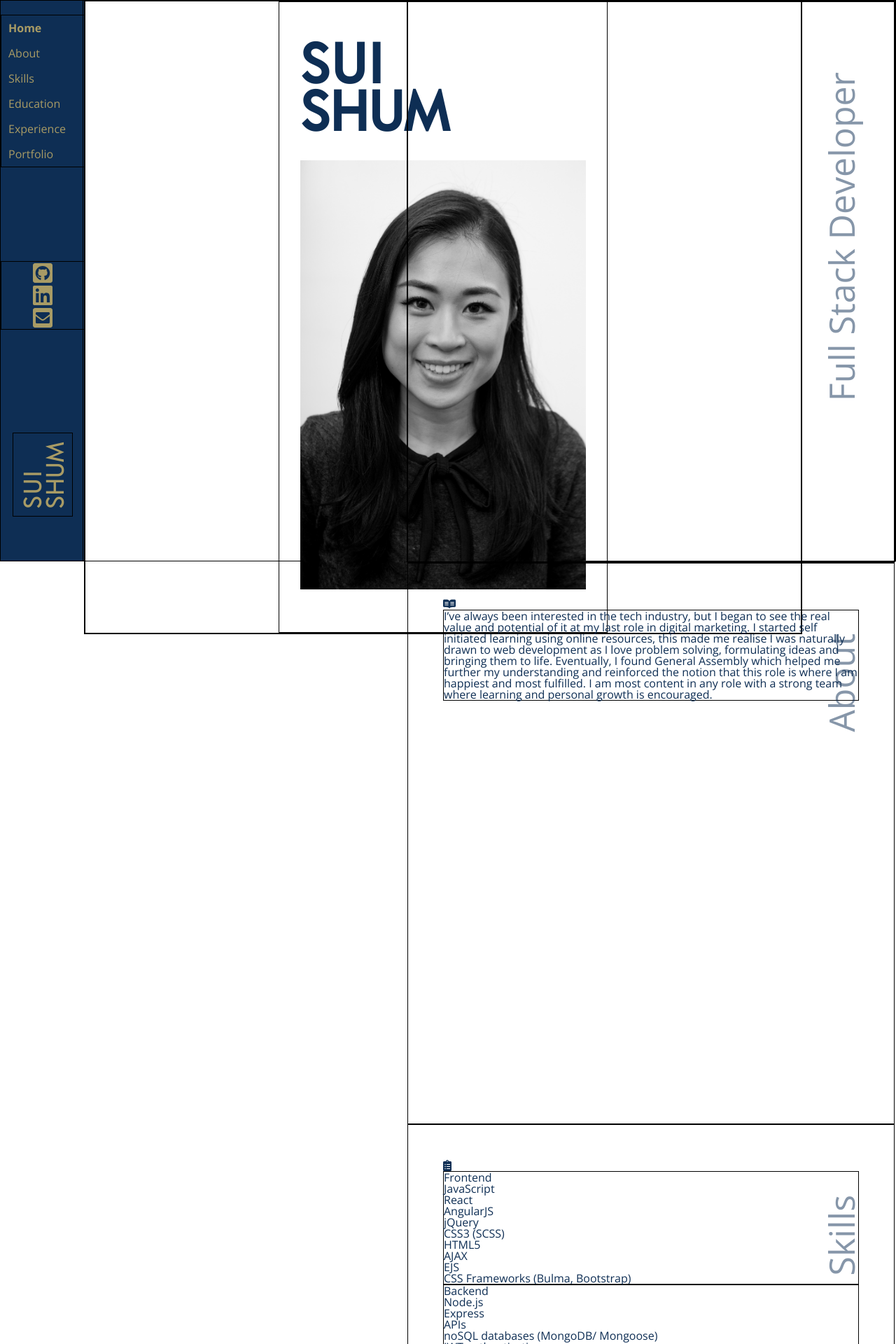
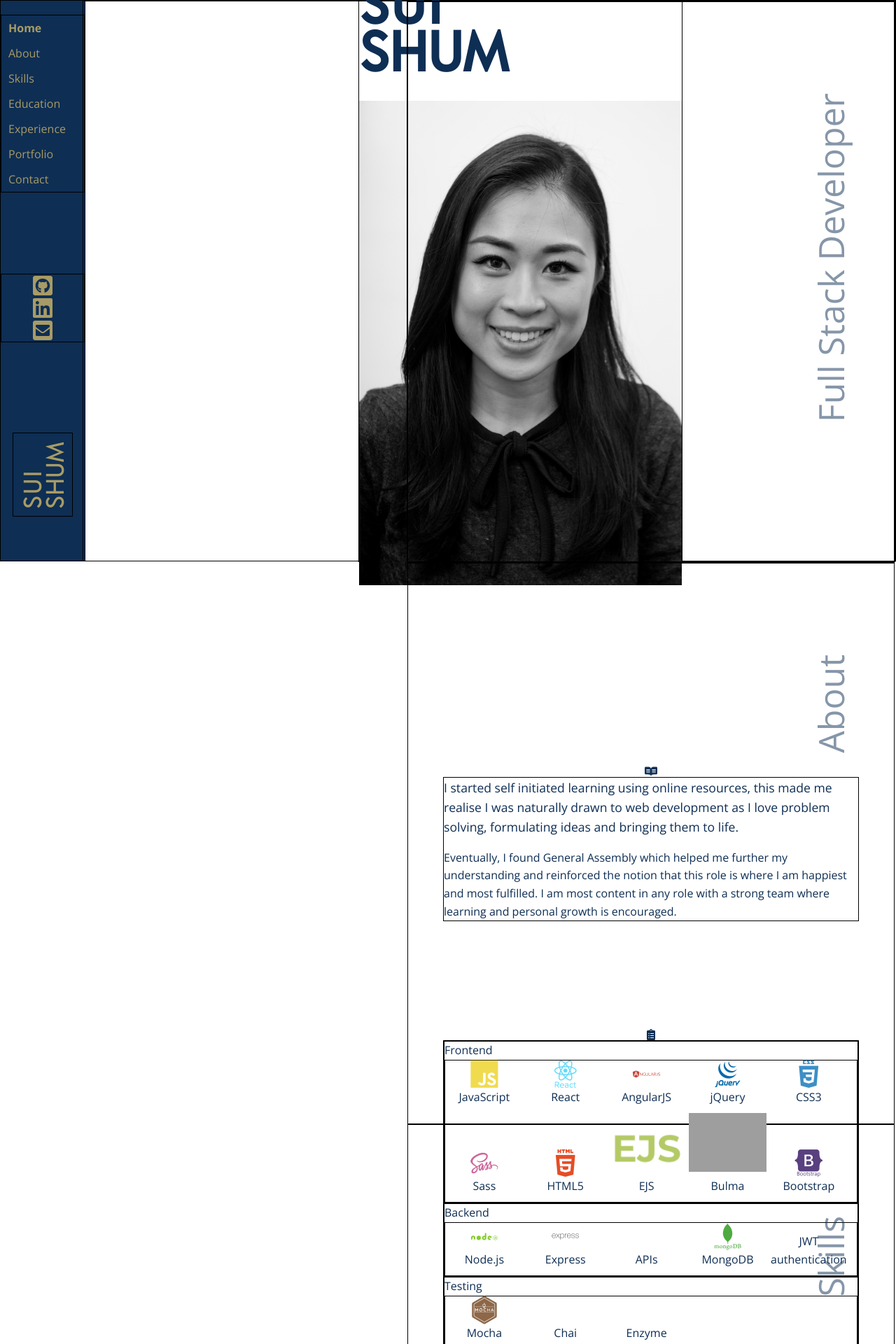
Before and after one commit to suishum/suishum.github.io, a PHP site: page / in a window 1280 px wide. Shown: the top 1920 px of the page at 70% size. Run offline with PHP 8.4, Linux system fonts and the light colour scheme; some libraries are stand-ins or nearby versions; grey boxes are pictures that could not be loaded.

Commit message:
added hero image animation, added icons, rearranged text

```diff
--- a/css/style.css
+++ b/css/style.css
@@ -30,7 +30,17 @@ body {
 .full-height {
   padding: 50px;
   height: calc(100vh - 100px);
-  position: relative; }
+  position: relative;
+  display: flex;
+  flex-direction: column;
+  justify-content: center;
+  line-height: 1.6; }
+  .full-height p.lead {
+    font-size: 1.1em;
+    padding-bottom: 1em; }
+  .full-height svg {
+    display: block;
+    margin: 0 auto; }
 
 .section-title {
   font-size: 50px;
@@ -38,10 +48,6 @@ body {
   position: absolute;
   right: 0;
   top: 150px; }
-
-.flex-space-around {
-  display: flex;
-  justify-content: space-around; }
 
 .rotated-up-center {
   -ms-transform: translate(0px, -50px) rotate(-90deg);
@@ -121,10 +127,14 @@ body {
   left: 120px;
   width: 80%; }
   .left-content .hero {
-    width: 40%;
-    /* height: 50vh; */
-    padding: 50px 30px;
-    height: 100vh; }
+    width: 45%;
+    height: 100vh;
+    position: absolute;
+    right: 170px;
+    transition: 1.5s;
+    display: flex;
+    flex-direction: column;
+    justify-content: center; }
     .left-content .hero .hero-title {
       font-family: 'acre', 'Open Sans', sans-serif;
       font-size: 80px;
@@ -134,14 +144,25 @@ body {
       margin-bottom: 0.5em; }
       .left-content .hero .hero-title span {
         letter-spacing: 3px; }
-    .left-content .hero img {
-      width: 100%; }
 
 .right-content {
   height: 100vh;
   position: absolute;
   right: 0;
   width: 60%; }
+  .right-content .full-height .skills li {
+    display: inline-block;
+    width: 19%;
+    text-align: center;
+    margin-bottom: 10px; }
+    .right-content .full-height .skills li i {
+      font-size: 40px;
+      display: block; }
+    .right-content .full-height .skills li img {
+      width: 100%; }
+  .right-content .full-height form {
+    display: flex;
+    flex-direction: column; }
 
 .portfolio-container {
   padding: 50px; }
--- a/css/style.scss
+++ b/css/style.scss
@@ -47,6 +47,18 @@ body {
   // minus top + bottom padding
   height: calc(100vh - 100px);
   position: relative;
+  display: flex;
+  flex-direction: column;
+  justify-content: center;
+  line-height: 1.6;
+  p.lead {
+    font-size: 1.1em;
+    padding-bottom: 1em;
+  }
+  svg {
+    display: block;
+    margin: 0 auto;
+  }
 }
 .section-title {
   font-size: 50px;
@@ -56,10 +68,10 @@ body {
   top: 150px;
   // padding: 100px 0 0 0;
 }
-.flex-space-around {
-  display: flex;
-  justify-content: space-around;
-}
+// .flex-space-around {
+//   display: flex;
+//   justify-content: space-around;
+// }
 .rotated-up-center {
   -ms-transform: translate(0px, -50px) rotate(-90deg);
   -moz-transform: translate(0px, -50px) rotate(-90deg);
@@ -156,10 +168,15 @@ body {
   width: 80%;
   // change to width: calc(50% - 170px); when scrolled out of home
   .hero {
-    width: 40%;
-    /* height: 50vh; */
-    padding: 50px 30px;
+    width: 45%;
+    // padding: 50px 30px;
     height: 100vh;
+    position: absolute;
+    right: 170px;
+    transition: 1.5s;
+    display: flex;
+    flex-direction: column;
+    justify-content: center;
     .hero-title {
       font-family: 'acre', 'Open Sans', sans-serif;
       font-size: 80px;
@@ -171,9 +188,10 @@ body {
         letter-spacing: 3px;
       }
     }
-    img {
-      width: 100%;
-    }
+    // img {
+    //   width: auto;
+    //   height: 80%;
+    // }
   }
 }
 .right-content {
@@ -182,6 +200,27 @@ body {
   position: absolute;
   right: 0;
   width: 60%;
+  .full-height {
+    .skills {
+      li {
+        display: inline-block;
+        width: 19%;
+        text-align: center;
+        margin-bottom: 10px;
+        i {
+          font-size: 40px;
+          display: block;
+        }
+        img {
+          width: 100%;
+        }
+      }
+    }
+    form {
+      display: flex;
+      flex-direction: column;
+    }
+  }
 }
 
 // PORTFOLIO PAGE
--- a/includes/head.php
+++ b/includes/head.php
@@ -1,10 +1,12 @@
 <head>
   <meta charset="utf-8">
   <title>Sui Shum | Developer</title>
+  <!-- TODO: FIND A WAY TO HIDE ROOT FOLDERS? SO USERS CANNOT SEE FILE STRUCTURE -->
   <link rel="stylesheet" href="https://cdnjs.cloudflare.com/ajax/libs/meyer-reset/2.0/reset.min.css">
   <link href="https://fonts.googleapis.com/css?family=Open+Sans:400,600,700" rel="stylesheet">
+  <link rel="stylesheet" href="./node_modules/devicon-2.2/devicon.min.css"></link>
+  <link rel="stylesheet" href="css/style.css">
   <script defer src="https://use.fontawesome.com/releases/v5.0.10/js/all.js" integrity="sha384-slN8GvtUJGnv6ca26v8EzVaR9DC58QEwsIk9q1QXdCU8Yu8ck/tL/5szYlBbqmS+" crossorigin="anonymous"></script>
-  <link rel="stylesheet" href="css/style.css">
   <script type="text/javascript" src="./node_modules/jquery/dist/jquery.min.js"></script>
   <script type="text/javascript" src="./js/app.js"></script>
 </head>
--- a/includes/navbar.php
+++ b/includes/navbar.php
@@ -19,6 +19,9 @@
       <li class="nav-link portfolio-link"><a href="portfolio.php">
         <!-- <i class="fas fa-folder-open"></i> -->
         Portfolio</a></li>
+      <li class="nav-link contact-link"><a class="scroll" href="index.php#contact">
+        <!-- <i class="fas fa-envelope"></i> -->
+        Contact</a></li>
     </ul>
   </div>
 
--- a/index.php
+++ b/index.php
@@ -9,12 +9,9 @@
     ?>
     <div class="container">
       <div class="left-content">
-        <div class="flex-space-around">
           <div class="hero">
-            <!-- <i class="fab fa-readme"></i> -->
             <h1 class="hero-title"><span>Sui</span> <br/> Shum</h1>
-            <img src="images/sui.jpg" alt="Sui Shum profile picture"></img>
-          </div>
+            <img class="hero-image" src="images/sui.jpg" alt="Sui Shum profile picture"></img>
           </div>
       </div>
       <div class="right-content">
@@ -25,67 +22,83 @@
           <h2 class="section-title rotated-up-rb">About</h2>
           <i class="fab fa-readme"></i>
           <div>
-            <p>I’ve always been interested in the tech industry, but I began to see the real value and potential of it at my last role in digital marketing. I started self initiated learning using online resources, this made me realise I was naturally drawn to web development as I love problem solving, formulating ideas and bringing them to life. Eventually, I found General Assembly which helped me further my understanding and reinforced the notion that this role is where I am happiest and most fulfilled. I am most content in any role with a strong team where learning and personal growth is encouraged. </p>
+            <p class="lead">I started self initiated learning using online resources, this made me realise I was naturally drawn to web development as I love problem solving, formulating ideas and bringing them to life.</p>
+            <p>Eventually, I found General Assembly which helped me further my understanding and reinforced the notion that this role is where I am happiest and most fulfilled. I am most content in any role with a strong team where learning and personal growth is encouraged. </p>
           </div>
         </section>
         <section id="skills" class="full-height">
           <h2 class="section-title rotated-up-rb">Skills</h2>
           <i class="fas fa-clipboard-list"></i>
+          <div class="skills">
             <div>
               <p>Frontend</p>
+              <div class="frontend-skills">
                 <ul>
-              <li>JavaScript</li>
-              <li>React</li>
-              <li>AngularJS</li>
-              <li>jQuery</li>
-              <li>CSS3 (SCSS)</li>
-              <li>HTML5</li>
-              <li>AJAX</li>
-              <li>EJS</li>
-              <li>CSS Frameworks (Bulma, Bootstrap)</li>
+                  <li><i class="devicon-javascript-plain colored"></i>JavaScript</li>
+                  <li><i class="devicon-react-original-wordmark colored"></i>React</li>
+                  <li><i class="devicon-angularjs-plain-wordmark colored"></i>AngularJS</li>
+                  <li><i class="devicon-jquery-plain-wordmark colored"></i>jQuery</li>
+                  <li><i class="devicon-css3-plain-wordmark colored"></i>CSS3</li>
+                  <li><i class="devicon-sass-original colored"></i>Sass</li>
+                  <li><i class="devicon-html5-plain-wordmark colored"></i>HTML5</li>
+                  <li><img src="./images/ejs-logo.png"/>EJS</li>
+                  <li><img src="https://bulma.io/images/bulma-logo.png"/>Bulma</li>
+                  <li><i class="devicon-bootstrap-plain-wordmark colored"></i>Bootstrap</li>
                 </ul>
+              </div>
             </div>
             <div>
               <p>Backend</p>
+              <div class="backend-skills">
                 <ul>
-              <li>Node.js</li>
-              <li>Express</li>
+                  <li><i class="devicon-nodejs-plain-wordmark colored"></i>Node.js</li>
+                  <li><i class="devicon-express-original-wordmark colored"></i>Express</li>
                   <li>APIs</li>
-              <li>noSQL databases (MongoDB/ Mongoose)</li>
+                  <li><i class="devicon-mongodb-plain-wordmark colored"></i>MongoDB</li>
                   <li>JWT authentication</li>
                 </ul>
               </div>
+            </div>
             <div>
               <p>Testing</p>
+              <div class="testing-skills">
                 <ul>
-              <li>Mocha</li>
+                  <li><i class="devicon-mocha-plain colored"></i>Mocha</li>
                   <li>Chai</li>
                   <li>Enzyme</li>
                 </ul>
               </div>
+            </div>
             <div>
               <p>Package Managers/ Compilers</p>
+              <div class="managers-skills">
                 <ul>
                   <li>Yarn/ npm</li>
-              <li>Gulp</li>
-              <li>Webpack</li>
+                  <li><i class="devicon-gulp-plain colored"></i>Gulp</li>
+                  <li><i class="devicon-webpack-plain-wordmark colored"></i>Webpack</li>
                 </ul>
+              </div>
             </div>
             <div>
               <p>Storage/ Version Control</p>
+              <div class="version-skills">
                 <ul>
-              <li>Git</li>
-              <li>Github</li>
+                  <li><i class="devicon-git-plain-wordmark colored"></i>Git</li>
+                  <li><i class="devicon-github-plain-wordmark colored"></i>GitHub</li>
                 </ul>
+              </div>
             </div>
             <div>
               <p>Deployment Tools</p>
+              <div class="deployment-skills">
                 <ul>
-              <li>Heroku</li>
+                  <li><i class="devicon-heroku-original-wordmark colored"></i>Heroku</li>
                 </ul>
+              </div>
             </div>
             <div>
               <p>Methodologies/ Practices</p>
+              <div class="methodologies-skills">
                 <ul>
                   <li>Agile</li>
                   <li>REST</li>
@@ -94,18 +107,24 @@
                   <li>Responsive web design</li>
                 </ul>
               </div>
+            </div>
             <div>
               <p>Soft Skills</p>
+              <div class="soft-skills">
                 <ul>
                   <li>Teamwork, Pair Programming</li>
-              <li>Kanban</li>
+                  <li><i class="devicon-trello-plain-wordmark colored"></i>Kanban</li>
                 </ul>
+              </div>
             </div>
             <div>
               <p>Languages</p>
+              <div class="languages-skills">
                 <ul>
                   <li>Cantonese (conversational)</li>
                 </ul>
+              </div>
+            </div>
           </div>
         </section>
         <section id="education" class="full-height">
@@ -129,22 +148,34 @@
           <div>
             <p>General Assembly</p>
             <p>Web Development Immersive - Jan'18 to Apr'18 - London</p>
-            <p>Lorem ipsum dolor sit amet, consectetur adipisicing elit, sed do eiusmod tempor incididunt ut labore et dolore magna aliqua. Ut enim ad minim veniam, quis nostrud exercitation ullamco laboris nisi ut aliquip ex ea commodo consequat. Duis aute irure dolor in reprehenderit in voluptate velit esse cillum dolore eu fugiat nulla pariatur. Excepteur sint occaecat cupidatat non proident, sunt in culpa qui officia deserunt mollit anim id est laborum.</p>
+            <!-- <p>Lorem ipsum dolor sit amet, consectetur adipisicing elit, sed do eiusmod tempor incididunt ut labore et dolore magna aliqua. Ut enim ad minim veniam, quis nostrud exercitation ullamco laboris nisi ut aliquip ex ea commodo consequat. Duis aute irure dolor in reprehenderit in voluptate velit esse cillum dolore eu fugiat nulla pariatur. Excepteur sint occaecat cupidatat non proident, sunt in culpa qui officia deserunt mollit anim id est laborum.</p> -->
           </div>
           <div>
             <p>Cocoa Runners</p>
             <p>Digital Marketing Executive - '16 to '17 - London</p>
-            <p>Lorem ipsum dolor sit amet, consectetur adipisicing elit, sed do eiusmod tempor incididunt ut labore et dolore magna aliqua. Ut enim ad minim veniam, quis nostrud exercitation ullamco laboris nisi ut aliquip ex ea commodo consequat. Duis aute irure dolor in reprehenderit in voluptate velit esse cillum dolore eu fugiat nulla pariatur. Excepteur sint occaecat cupidatat non proident, sunt in culpa qui officia deserunt mollit anim id est laborum.</p>
+            <!-- <p>Lorem ipsum dolor sit amet, consectetur adipisicing elit, sed do eiusmod tempor incididunt ut labore et dolore magna aliqua. Ut enim ad minim veniam, quis nostrud exercitation ullamco laboris nisi ut aliquip ex ea commodo consequat. Duis aute irure dolor in reprehenderit in voluptate velit esse cillum dolore eu fugiat nulla pariatur. Excepteur sint occaecat cupidatat non proident, sunt in culpa qui officia deserunt mollit anim id est laborum.</p> -->
           </div>
           <div>
             <p>Web Captive</p>
             <p>PPC Account Manager - '15 to '16 - London</p>
-            <p>Managed a number of Google & Bing (Search & Display) Adwords accounts.
+            <!-- <p>Managed a number of Google & Bing (Search & Display) Adwords accounts.
             Created and optimised campaigns using our own bespoke, in-house bid management platform.
             Evaluated marketing campaigns and identified profitable areas.
             Developed and executed strategies to improve KPIs, increase online traffic and ROI.
             Proficient in techniques to boost SEO score.
-            WordPress efficient.</p>
+            WordPress efficient.</p> -->
+          </div>
+        </section>
+        <section id="contact" class="full-height">
+          <h2 class="section-title rotated-up-rb">Contact</h2>
+          <i class="fas fa-envelope"></i>
+          <div>
+            <form>
+              <input placeholder="Your Name"/>
+              <input placeholder="Your Email Address"/>
+              <textarea placeholder="Your Message"></textarea>
+              <button type="submit">Submit</button>
+            </form>
           </div>
         </section>
       </div>
--- a/js/app.js
+++ b/js/app.js
@@ -1,49 +1,54 @@
 console.log('js running');
 
 $(document).ready(function() {
+  console.log('site jquery running');
   const baseUrl = '/suishum.github.io';
-  console.log('site jquery running');
-  // console.log(top.location.pathname);
-  // const url = top.location.href.split('#')[0];
-  // const idLoc = top.location.href.split('#')[1];
-  // console.log(url, idLoc);
-  // // if (top.location.pathname === '/suishum.github.io/portfolio.php') {
-  // //   // add active class to navbar links if the user lands on this page
-  // // }
-  //
-  // if (idLoc !== null) {
-  //   const activeLink = $(`.${idLoc}`)[0];
-  //   console.log('inside first conditional', url, idLoc, activeLink);
-  //   $(activeLink).addClass('active');
-  // } else if (idLoc === null) {
-  //   const homeLink = $('.home-link')[0];
-  //   $(homeLink).addClass('active');
-  // }
+  const hero = $('.hero')[0];
+  const heroImage = $(hero).children()[1];
+  let scrollbarLocation = $(this).scrollTop();
+  function modifyHero() {
+    if (scrollbarLocation > 100) {
+      $(hero).css('right', '400px');
+      $(heroImage).css({
+        'width': '50%',
+        'transition': '1.5s'
+      });
+    } else {
+      $(hero).css('right', '170px');
+      $(heroImage).css({
+        'width': '80%',
+        'transition': '1.5s'
+      });
+    }
+  }
 
   // HOMEPAGE JS
-  if (top.location.pathname === `${baseUrl}/index.php`) {
+  if (top.location.pathname === `${baseUrl}/index.php` || top.location.pathname === `${baseUrl}/`) {
+    console.log(top.location.pathname);
     console.log('index page hi');
+    // Variables
+    const scrollLink = $('.scroll');
+    // Resize hero image on first load
+    modifyHero();
+    console.log('hero image resized');
     console.log('smoothScroll running');
-    const scrollLink = $('.scroll');
-
-    // Smooth scrolling
+    // Smooth scrolling for navbar link clicks
     scrollLink.click(function(e) {
       e.preventDefault();
       $('body, html').animate({
         scrollTop: $(this.hash).offset().top
       }, 1000 );
-
-      // TODO: #hero, top: 2, #about, top: 830 use these figures when working out when the hero image should shrink
-      // console.log($(this.hash).offset().top);
     });
 
     // Active link switching
     $(window).scroll(function() {
-      const scrollbarLocation = $(this).scrollTop();
+      scrollbarLocation = $(this).scrollTop();
+      // Resize hero image on first load
+      modifyHero();
+      // Change highlighted link
       scrollLink.each(function() {
         const sectionOffset = $(this.hash).offset().top - 20;
         if ( sectionOffset <= scrollbarLocation ) {
-          // console.log(this);
           $(this).parent().addClass('active');
           $(this).parent().siblings().removeClass('active');
         }
--- a/package.json
+++ b/package.json
@@ -1,5 +1,6 @@
 {
   "dependencies": {
+    "devicon-2.2": "^2.2.0",
     "jquery": "^3.3.1",
     "sass": "^1.3.0"
   }
```
Also changed, not shown: portfolio.php (+30 -13 lines), images/ejs-logo.png (added), images/sui.jpg, 2 other files. Lines whose indentation alone changed are shown as unchanged.
